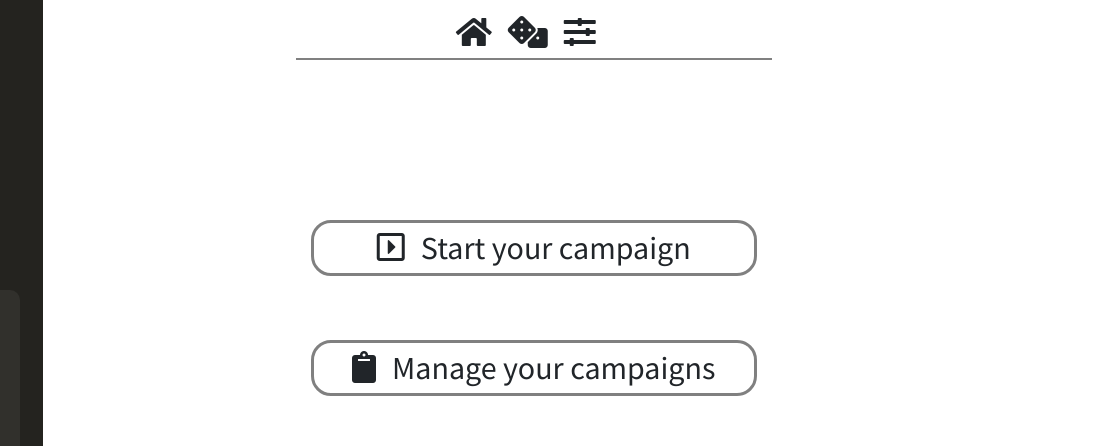
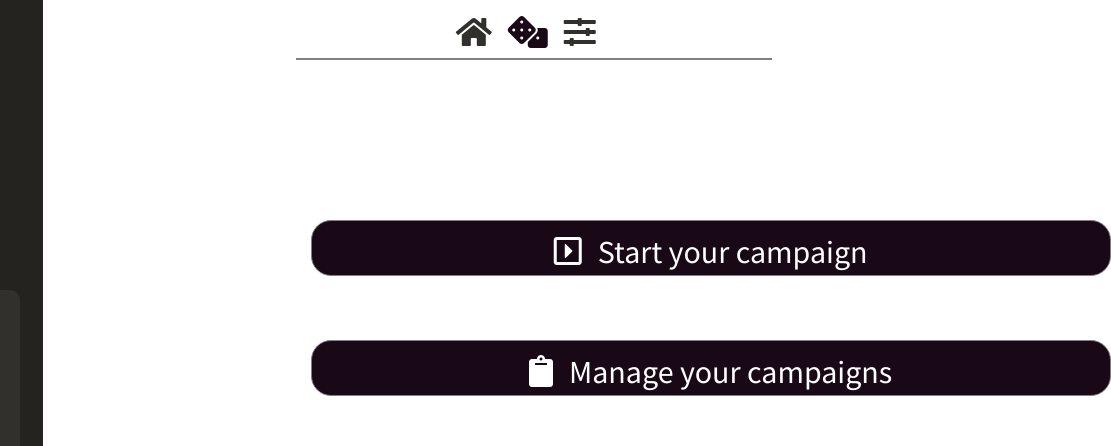
Before and after one commit to judescripts/AddMeAdd, a React app: page / in a window 1280 px wide. Shown: the top 446 px of the page, 270-1381 px from the left, 1111 px wide, since content can reach past the window. Built offline with nearby package versions, Linux system fonts and the light colour scheme; a web font is replaced by a local one.

Commit message:
setup basic nav

```diff
--- a/src/components/App.js
+++ b/src/components/App.js
@@ -9,26 +9,28 @@ import Col from "react-bootstrap/Col";
 import Sidebar from "./Sidebar";
 import Home from "./Home";
 import Navbar from "./Navbar";
-import CampaignForm from "./CampaignForm";
+import StartCampaign from "./StartCampaign";
+import ManageCampaigns from "./ManageCampaigns";
 
 class App extends React.Component {
   state = {};
   render() {
     return (
       <Row>
+        <Router className="main">
           <Col xs={3} md={3} lg={3} className="sidebar">
             <img alt="+ME+" className="logo" src={Logo} />
             <Sidebar />
           </Col>
           <Col xs={9} md={9} lg={9}>
             <Navbar className="navbar" />
-          <Router className="main">
             <Switch>
               <Route path="/" exact component={Home} />
-              <Route path="/forms" exact component={CampaignForm} />
+              <Route path="/campaign" exact component={StartCampaign} />
+              <Route path="/manage" exact component={ManageCampaigns} />
             </Switch>
+          </Col>
         </Router>
-        </Col>
       </Row>
     );
   }
--- a/src/components/Home.css
+++ b/src/components/Home.css
@@ -8,21 +8,29 @@
 }
 
 .start-button{
+    justify-content: center;
+    align-items: center;
     font-size: 2rem;
     font-family:"Source Sans Pro", "Sans-Serif";
     border-style: solid;
     border-radius: 20px;
     border-color: #808080;
     height: 7vh;
+    width: 100vh;
+    background-color: #190916;
 }
 
 .manage-button{
+    justify-content: center;
+    align-items: center;
     font-size: 2rem;
     font-family:"Source Sans Pro", "Sans-Serif";
     border-style: solid;
     border-radius: 20px;
     border-color: #808080;
     height: 7vh;
+    width: 100vh;
+    background-color: #190916;
 }
 
 .far, .fa-caret-square-right{
--- a/src/components/Home.js
+++ b/src/components/Home.js
@@ -1,4 +1,5 @@
 import React from "react";
+import { Link } from "react-router-dom";
 import Container from "react-bootstrap/Container";
 import "./Home.css";
 
@@ -7,19 +8,15 @@ class Home extends React.Component {
   render() {
     return (
       <Container className="controls">
-        <div className="start-button">
-          <div className="start-contents">
-            <i className="far fa-caret-square-right" />
-            Start your campaign
-          </div>
-        </div>
+        <Link to="/campaign" className="start-button btn btn-secondary">
+          <i className="far fa-caret-square-right" />
+          Start your campaign
+        </Link>
         <div className="spacer" />
-        <div className="manage-button">
-          <div className="manage-contents">
-            <i className="fas fa-clipboard" />
-            Manage your campaigns
-          </div>
-        </div>
+        <Link to="/manage" className="manage-button btn btn-secondary">
+          <i className="fas fa-clipboard" />
+          Manage your campaigns
+        </Link>
       </Container>
     );
   }
--- /dev/null
+++ b/src/components/ManageCampaigns.js
@@ -0,0 +1,9 @@
+import React from "react";
+
+class ManageCampaigns extends React.Component {
+  state = {};
+  render() {
+    return <div>Manage Campaign</div>;
+  }
+}
+export default ManageCampaigns;
--- a/src/components/Navbar.css
+++ b/src/components/Navbar.css
@@ -18,18 +18,37 @@
 .fa, .fas.fa-home{
     padding-top: 1vh;
     font-size: 2rem;
-    color: ##31302C;
+    color: #31302C;
+}
+
+.fa, .fas.fa-home:hover{
+    padding-top: 1vh;
+    font-size: 2rem;
+    color: #190916;
 }
 
 .fa, .fa-dice{
     padding-top: 1vh;
     font-size: 2rem;
-    color: ##31302C;
+    color: #31302C;
+}
+
+.fa, .fa-dice:hover{
+    padding-top: 1vh;
+    font-size: 2rem;
+    color: #190916;
 }
 
 .fas.fa-sliders-h{
     padding-top: 1vh;
     padding-left: 2vh;
     font-size: 2rem;
-    color: ##31302C;
+    color: #31302C;
 }
+
+.fas.fa-sliders-h:hover{
+    padding-top: 1vh;
+    padding-left: 2vh;
+    font-size: 2rem;
+    color: #190916;
+}
--- a/src/components/Navbar.js
+++ b/src/components/Navbar.js
@@ -1,5 +1,6 @@
 import React from "react";
 import "./Navbar.css";
+import { Link } from "react-router-dom";
 
 class Navbar extends React.Component {
   state = {};
@@ -7,9 +8,15 @@ class Navbar extends React.Component {
     return (
       <div className="navbar">
         <div className="nav-container">
-          <i className="fas fa-home" />
-          <i className="fa fa-dice" />
-          <i className="fas fa-sliders-h" />
+          <Link to="/" style={{ textDecoration: "none" }}>
+            <i className="fas fa-home" />
+          </Link>
+          <Link to="/" style={{ textDecoration: "none" }}>
+            <i className="fa fa-dice" />
+          </Link>
+          <Link to="/" style={{ textDecoration: "none" }}>
+            <i className="fas fa-sliders-h" />
+          </Link>
         </div>
       </div>
     );
--- /dev/null
+++ b/src/components/StartCampaign.js
@@ -0,0 +1,9 @@
+import React from "react";
+
+class StartCampaign extends React.Component {
+  state = {};
+  render() {
+    return <div>Creat Campaign</div>;
+  }
+}
+export default StartCampaign;
```
Also changed, not shown: 1 other file. Lines whose indentation alone changed are shown as unchanged.
